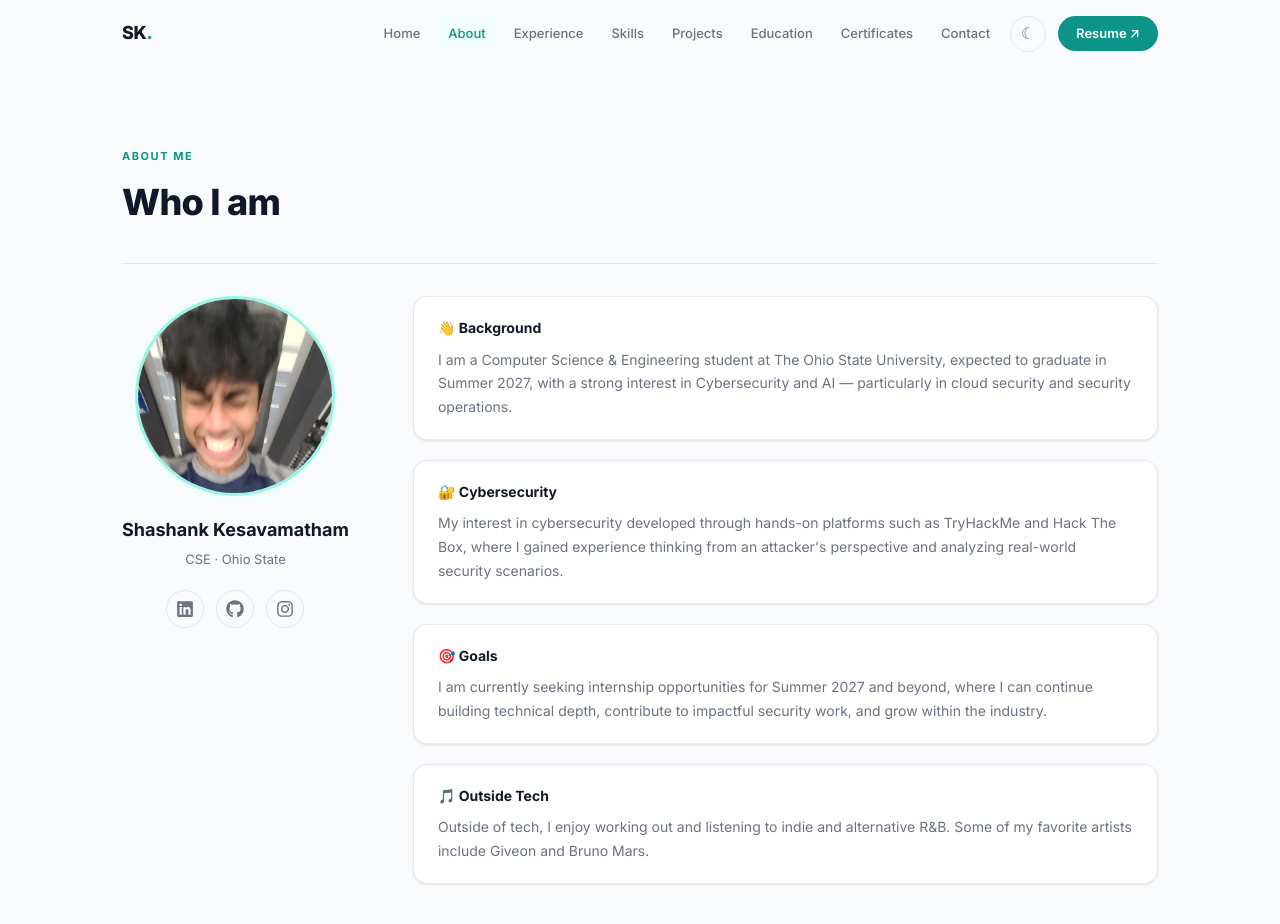
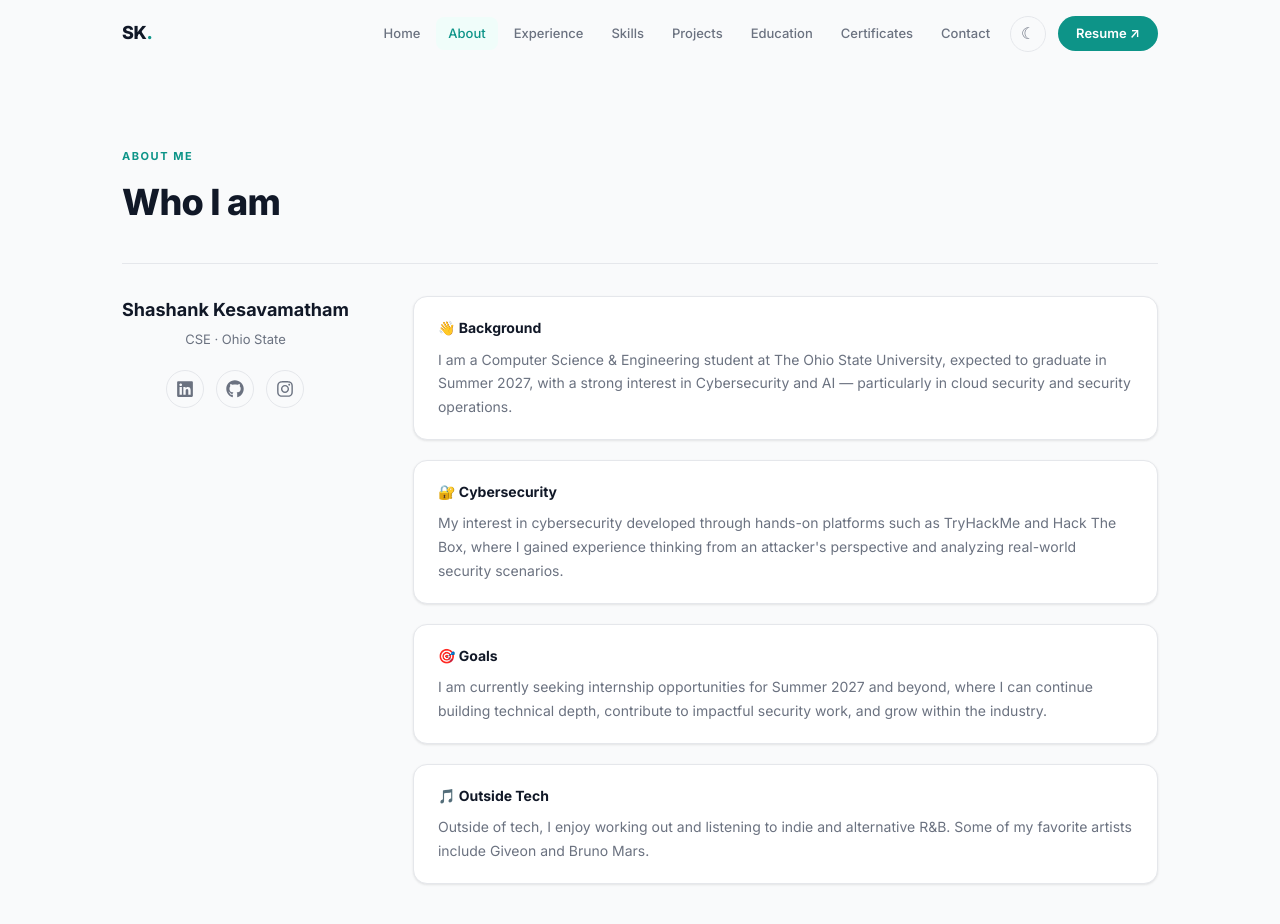
Before and after one commit to Shash34/Portfolio, a React (Create React App) app: page /about in a window 1280 px wide. Shown: the top 924 px of the page. Built offline with nearby package versions, Linux system fonts and the light colour scheme; a web font is replaced by a local one.

Commit message:
feat: updated about page layout and removed profile picture

```diff
--- a/src/v2/pages/About.js
+++ b/src/v2/pages/About.js
@@ -1,6 +1,5 @@
 import React from 'react';
 import { FaGithub, FaLinkedin, FaInstagram } from 'react-icons/fa';
-import image1 from '../../images/image1.jpg';
 
 export default function About() {
   return (
@@ -15,14 +14,6 @@ export default function About() {
 
             {/* Photo + socials */}
             <div style={{ flexShrink: 0, display: 'flex', flexDirection: 'column', alignItems: 'center', gap: 20 }}>
-              <div style={{
-                width: 200, height: 200, borderRadius: '50%',
-                border: '3px solid var(--accent-mid)',
-                overflow: 'hidden',
-                boxShadow: '0 0 0 6px var(--accent-light)',
-              }}>
-                <img src={image1} alt="Shashank" style={{ width: '100%', height: '100%', objectFit: 'cover', objectPosition: 'center top' }} />
-              </div>
               <div>
                 <div style={{ fontWeight: 700, fontSize: 18, textAlign: 'center', color: 'var(--text)' }}>Shashank Kesavamatham</div>
                 <div style={{ fontSize: 13, color: 'var(--text-muted)', textAlign: 'center', marginTop: 4 }}>CSE · Ohio State</div>
```
